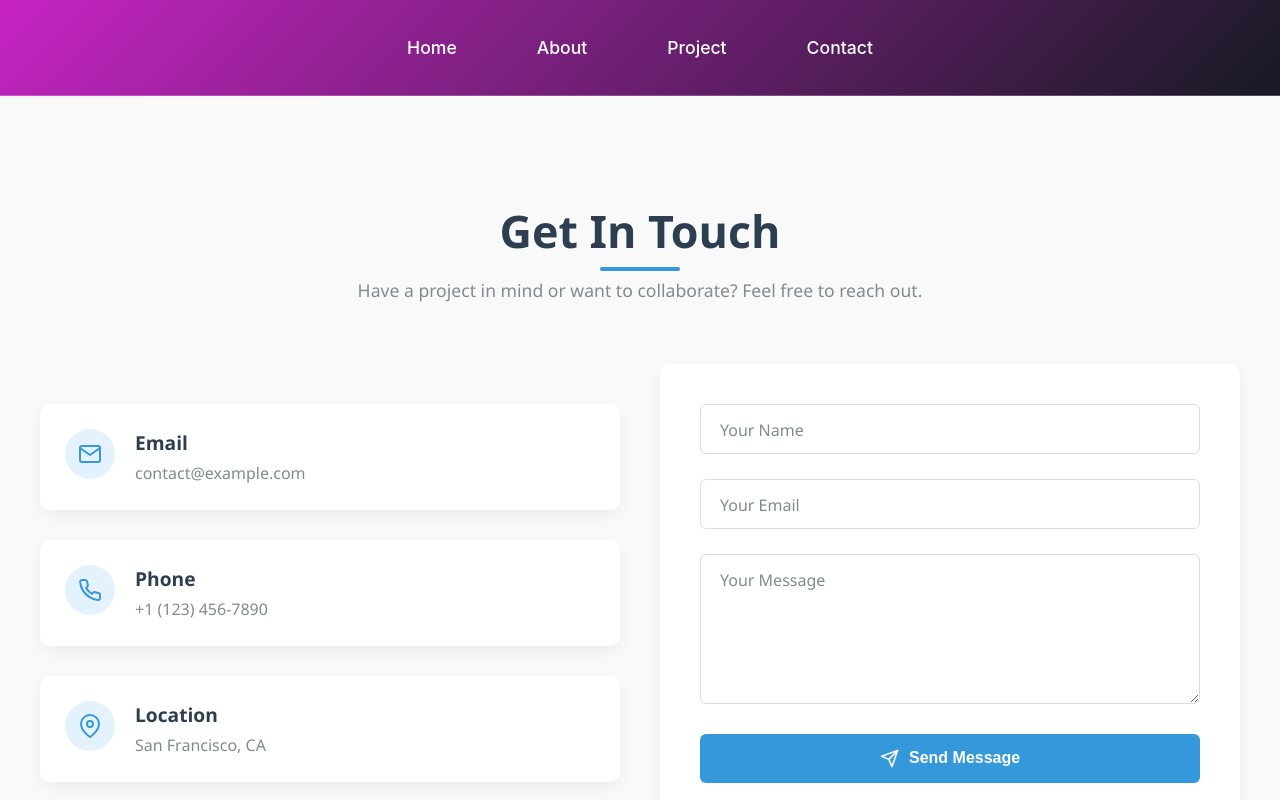
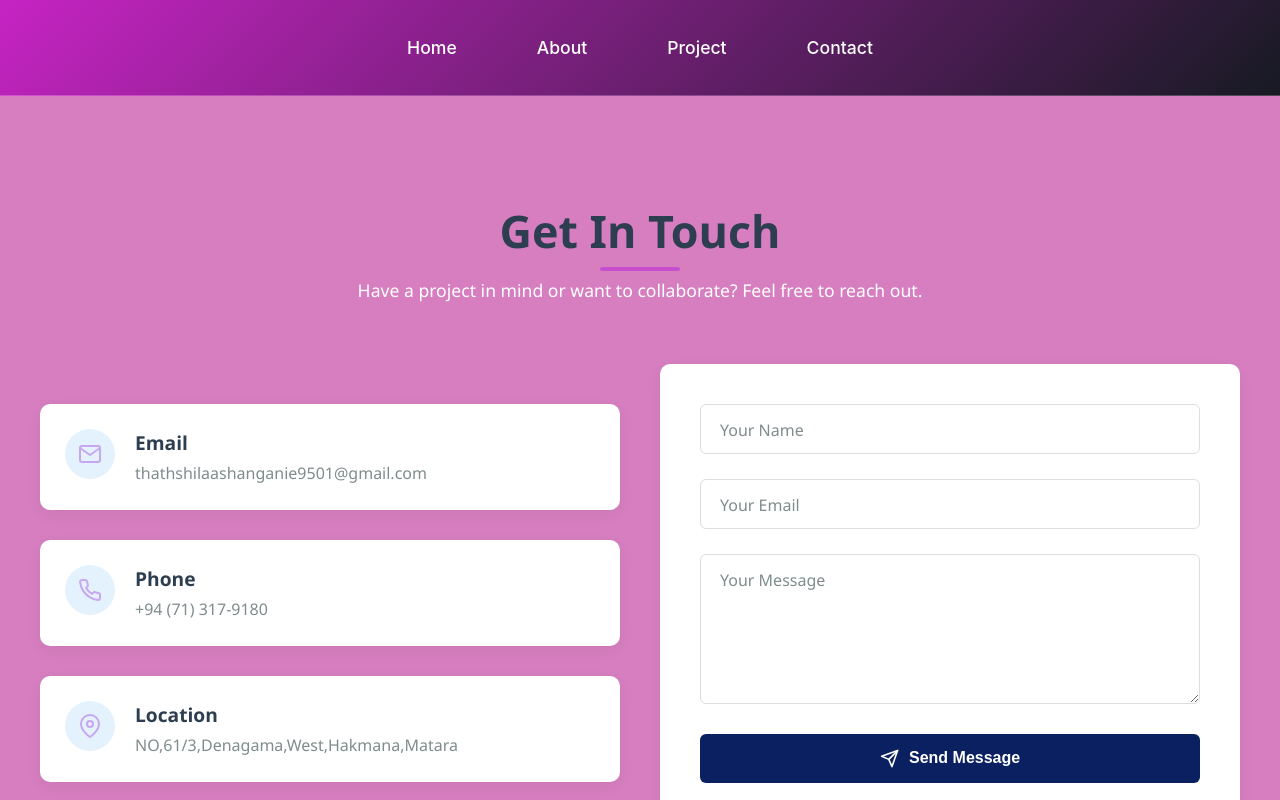
Before and after one commit to thathshila/Portfolio-React, a React (Vite) app: page /contact in a window 1280 px wide. Shown: the top 800 px of the page. Built offline with nearby package versions, Linux system fonts and the light colour scheme.

Commit message:
home add contact with css

```diff
--- a/src/App.css
+++ b/src/App.css
@@ -6,7 +6,7 @@
 
 body {
   font-family: 'Inter', sans-serif;
-  background: linear-gradient(135deg, #3a3c43 0%, #c624c3 100%);
+  background: linear-gradient(135deg, rgba(196, 68, 211, 0.8) 0%, #0b2060 100%);
   min-height: 100vh;
   color: white;
   overflow-x: hidden;
--- a/src/pages/ContactPage.tsx
+++ b/src/pages/ContactPage.tsx
@@ -61,7 +61,7 @@ const Contact = () => {
                             </div>
                             <div className="info-text">
                                 <h3>Email</h3>
-                                <p>contact@example.com</p>
+                                <p>thathshilaashanganie9501@gmail.com</p>
                             </div>
                         </div>
 
@@ -71,7 +71,7 @@ const Contact = () => {
                             </div>
                             <div className="info-text">
                                 <h3>Phone</h3>
-                                <p>+1 (123) 456-7890</p>
+                                <p>+94 (71) 317-9180</p>
                             </div>
                         </div>
 
@@ -81,7 +81,7 @@ const Contact = () => {
                             </div>
                             <div className="info-text">
                                 <h3>Location</h3>
-                                <p>San Francisco, CA</p>
+                                <p>NO,61/3,Denagama,West,Hakmana,Matara</p>
                             </div>
                         </div>
                     </motion.div>
--- a/src/pages/HomePage.tsx
+++ b/src/pages/HomePage.tsx
@@ -1,7 +1,18 @@
 import React from 'react';
 import '../styles/Home.css';
+import { useNavigate } from "react-router-dom";
 
 const Home: React.FC = () => {
+    const navigate = useNavigate();
+
+    const handleViewMyWork = () => {
+        navigate("/project");
+    };
+
+    const handleGetInTouch = () => {
+        navigate("/contact");
+    };
+
     return (
         <div className="home">
             <div className="hero-section">
@@ -19,8 +30,8 @@ const Home: React.FC = () => {
                             Passionate about clean code, innovative design, and building solutions that make a difference.
                         </p>
                         <div className="hero-buttons">
-                            <button className="btn-primary">View My Work</button>
-                            <button className="btn-secondary">Get In Touch</button>
+                            <button className="btn-primary"  onClick={handleViewMyWork}>View My Work</button>
+                            <button className="btn-secondary" onClick={handleGetInTouch}>Get In Touch</button>
                         </div>
                     </div>
                     <div className="hero-image">
--- a/src/styles/About.css
+++ b/src/styles/About.css
@@ -16,7 +16,7 @@
 
 .tagline {
     font-size: 1.2rem;
-    color: rgba(203, 148, 211, 0.8);
+    color: rgb(255, 255, 255);
 }
 
 .about-content {
@@ -51,7 +51,7 @@
 h2 {
     font-size: 1.8rem;
     margin: 1.5rem 0 1rem;
-    color: #ffffff;
+    color: #171a23;
 }
 
 .skills-list {
--- a/src/styles/Contact.css
+++ b/src/styles/Contact.css
@@ -2,7 +2,7 @@
 
 .contact-section {
     padding: 80px 20px;
-    background: #f9f9f9;
+    background: #d67ebf;
     color: #333;
     min-height: 100vh;
     display: flex;
@@ -39,13 +39,13 @@
     transform: translateX(-50%);
     width: 80px;
     height: 4px;
-    background: #3498db;
+    background: rgba(196, 68, 211, 0.8);
     border-radius: 2px;
 }
 
 .contact-subtitle {
     font-size: 1.1rem;
-    color: #7f8c8d;
+    color: #ffffff;
     max-width: 600px;
     margin: 0 auto;
     line-height: 1.6;
@@ -82,7 +82,7 @@
 
 .info-icon {
     font-size: 1.5rem;
-    color: #3498db;
+    color: #c7a7ef;
     background: #e3f2fd;
     width: 50px;
     height: 50px;
@@ -166,7 +166,7 @@
 
 .submit-btn {
     padding: 15px 30px;
-    background: #3498db;
+    background: rgb(11, 32, 96);
     color: white;
     border: none;
     border-radius: 6px;
@@ -182,7 +182,7 @@
 }
 
 .submit-btn:hover {
-    background: #2980b9;
+    background: #c62498;
     transform: translateY(-2px);
 }
 
--- a/src/styles/Project.css
+++ b/src/styles/Project.css
@@ -2,7 +2,7 @@
 
 .projects-section {
     padding: 50px;
-    background: #f0f0f0;
+    background: linear-gradient(135deg, rgba(196, 68, 211, 0.8) 0%, #1cafbd 100%);
 }
 
 .projects-title {
```
